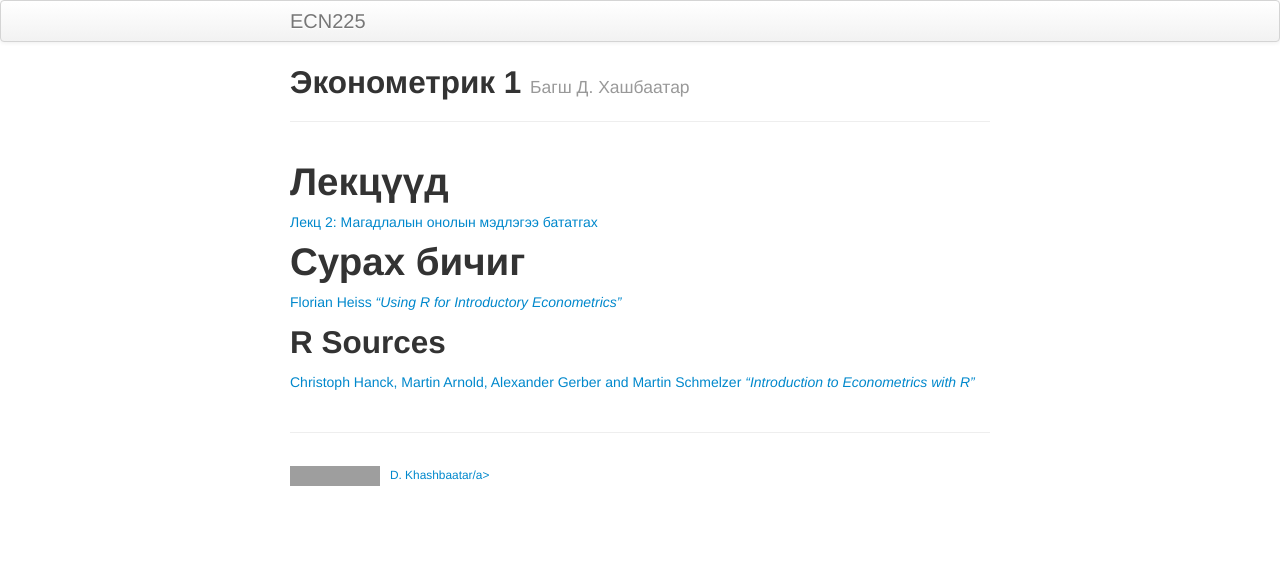
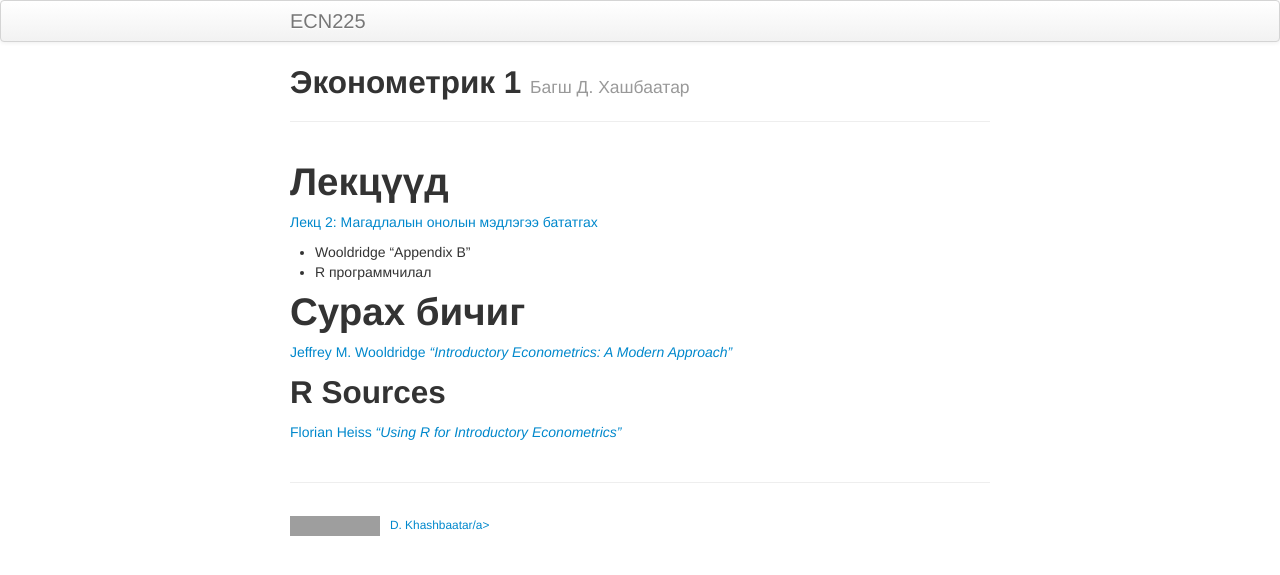
Before and after one commit to Khashaa/ecn225, a Jekyll site: the page built from index.md, in a window 1280 px wide. Shown: the top 575 px of the page. Built offline with Jekyll 4.4.1, drawn with Linux system fonts in a browser that asks for light colours; grey boxes are pictures that could not be loaded.

Commit message:
Initial commit

```diff
--- a/index.md
+++ b/index.md
@@ -9,10 +9,13 @@ description:
 
 [Лекц 2: Магадлалын онолын мэдлэгээ бататгах](pages/slides1-probability.html)
 
+ - Wooldridge "Appendix B"
+ - R программчилал
+
 # Сурах бичиг
 
-[Florian Heiss *"Using R for Introductory Econometrics"*](http://www.urfie.net/)
+[Jeffrey M. Wooldridge *"Introductory Econometrics: A Modern Approach"*](https://www.cengage.com/cgi-wadsworth/course_products_wp.pl?fid=M20b&product_isbn_issn=9781111531041)
 
 ## R Sources
 
-[Christoph Hanck, Martin Arnold, Alexander Gerber and Martin Schmelzer *"Introduction to Econometrics with R"*](https://www.econometrics-with-r.org/index.html)
+[Florian Heiss *"Using R for Introductory Econometrics"*](http://www.urfie.net/)
```
Also changed, not shown: 1 other file.
